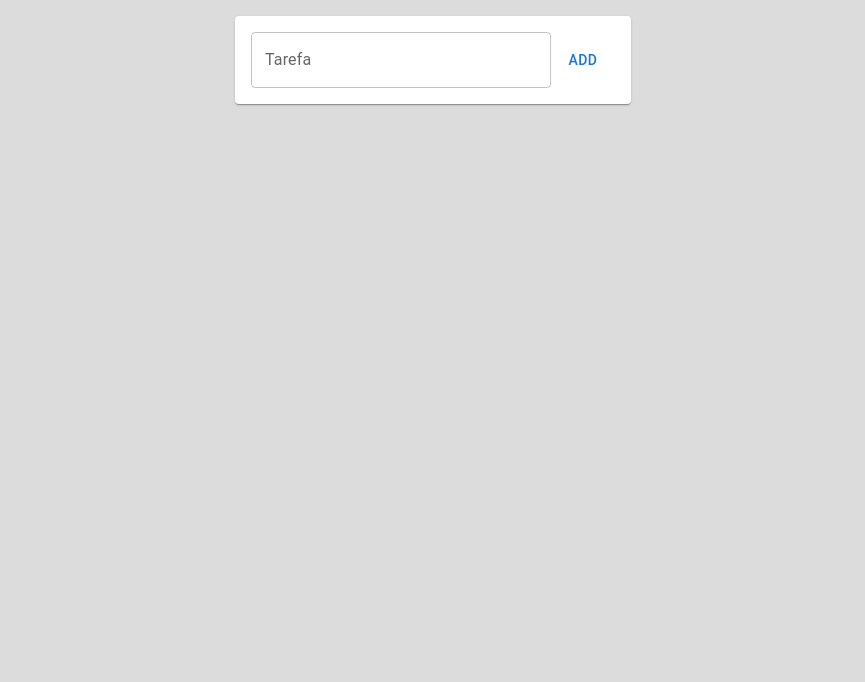
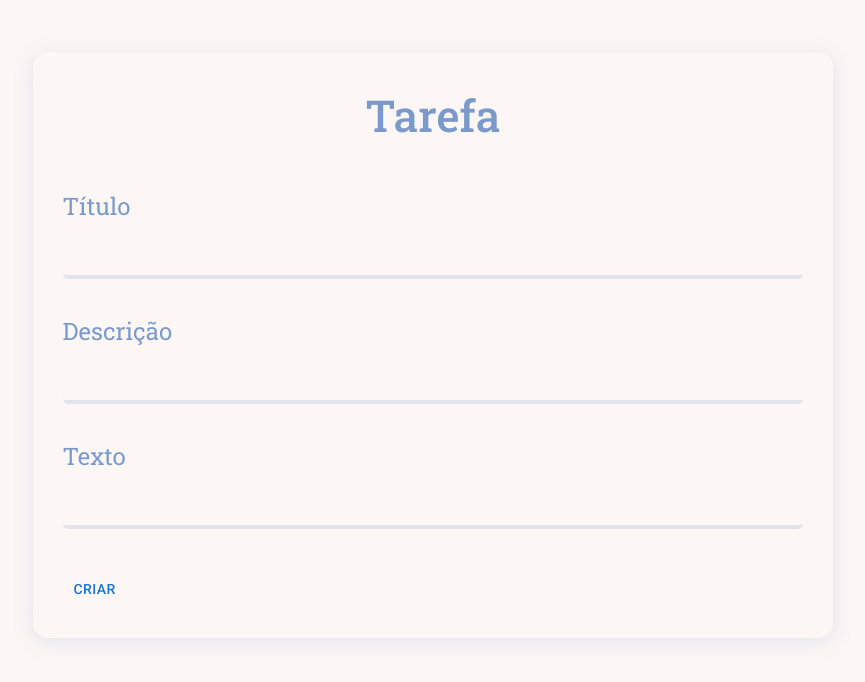
Before and after one commit to leorufinx/TodoList-TypeScript-React, a React (Create React App) app in the folder todo-list/: page / in a window 1280 px wide. Shown: the top 682 px of the page, without its empty margins (207-1072 px from the left). Built offline with nearby package versions, Linux system fonts and the light colour scheme.

Commit message:
Novos estilos e sass

```diff
--- a/todo-list/package.json
+++ b/todo-list/package.json
@@ -13,6 +13,7 @@
     "react": "^17.0.2",
     "react-dom": "^17.0.2",
     "react-scripts": "5.0.0",
+    "sass": "^1.69.5",
     "web-vitals": "^2.1.3"
   },
   "scripts": {
--- a/todo-list/src/App.css
+++ b/todo-list/src/App.css
@@ -1,3 +1,3 @@
 body{
-  background-color: gainsboro;
+   background-color: red;
 }
--- a/todo-list/src/App.js
+++ b/todo-list/src/App.js
@@ -1,4 +1,4 @@
-import "./App.css";
+import "./styles/App.scss";
 import Home from "./pages/Home";
 
 function App() {
--- a/todo-list/src/components/Form.jsx
+++ b/todo-list/src/components/Form.jsx
@@ -13,19 +13,23 @@ export default function Form({ addTodo }) {
    };
 
    return (
-    <Paper style={{ padding: "1em" }}>
-      <div style={{ display: "flex", justifyContent: "center" }}>
-        <TextField
-          id="outlined-basic"
-          label="Tarefa"
-          variant="outlined"
-          onChange={(e) => setText(e.target.value)}
-          fullWidth
-        />
+      <div className="form">
+         <div className="h1">Tarefa</div>
+         <div style={{ display: "inline-block", justifyContent: "center" }}>
+
+            <label htmlFor="titulo" className="lbl">Título</label>
+            <input id="titulo" type="text" className="formInput" />
+
+            <label htmlFor="descricao" className="lbl">Descrição</label>
+            <input id="descricao" type="text" className="formInput" />
+
+            <label htmlFor="texto" className="lbl">Texto</label>
+            <input id="texto" type="text" className="formInput" />
+
             <Button variant="text" onClick={() => todoCreate(text)}>
-          Add
+               Criar
             </Button>
          </div>
-    </Paper>
+      </div>
    );
 }
--- a/todo-list/src/pages/Home.jsx
+++ b/todo-list/src/pages/Home.jsx
@@ -30,7 +30,7 @@ export default function Home() {
    };
 
    return (
-    <Container maxWidth="xs" style={{ marginTop: "1em" }}>
+      <Container maxWidth="90%" style={{ marginTop: "1em" }}>
          <Form addTodo={addTodo} />
          <List sx={{ marginTop: "1em" }}>
             {todos.map((todo) => (
--- /dev/null
+++ b/todo-list/src/styles/App.scss
@@ -0,0 +1,287 @@
+@import "fonts";
+@import "anims";
+
+:root {
+   --main: #7b9acc;
+   --main-hover: #77abff;
+   --bg: #FCF6F5;
+   --h1: #7b9acc;
+   --h2: #666666;
+   --shadow: #7b9acc33;
+}
+
+@media (prefers-color-scheme: dark) {
+   html {
+      color-scheme: dark;
+   }
+
+   :root {
+      --main: #59afe9;
+      --main-hover: #7798f2;
+      --bg: #373737;
+      --h1: #59afe9;
+      --h2: #c9beff;
+      --shadow: #00000011;
+   }
+}
+
+* {
+   box-sizing: border-box;
+   padding: 0;
+   margin: 0;
+}
+
+*:focus {
+   outline: none;
+}
+
+html,
+body {
+   max-width: 100vw;
+}
+
+body {
+   background-color: var(--bg);
+}
+
+.link {
+   animation: var(--float);
+   color: inherit;
+   text-decoration: none;
+   font-size: 30px;
+}
+
+:disabled,
+:disabled:hover {
+   background-color: var(--h2) !important;
+   color: var(--shadow) !important;
+   cursor: not-allowed;
+}
+
+::-webkit-scrollbar {
+   width: 10px;
+}
+
+::-webkit-scrollbar-track {
+   background: var(--shadow);
+}
+
+::-webkit-scrollbar-thumb {
+   background: var(--h2);
+}
+
+.form {
+   transition: .1s ease-out;
+   border-radius: 15px;
+   padding: 30px;
+   box-shadow: 0px 4px 20px 0px var(--shadow);
+   background-color: var(--bg);
+   width: 65%;
+   margin-left: auto;
+   margin-right: auto;
+   margin-top: 52px;
+   margin-bottom: 52px;
+}
+
+.center {
+   text-align: center;
+}
+
+.centered {
+   position: absolute;
+   top: 50%;
+   left: 50%;
+   transform: translate(-50%, -50%);
+}
+
+.flexRow {
+   display: flex;
+   flex-direction: row;
+}
+
+.lbl {
+   font-family: var(--fontTitle);
+   font-size: 24px;
+   font-weight: 400;
+   text-align: center;
+   line-height: 20px;
+   color: var(--h1);
+   transition: .1s ease-out;
+}
+
+// ---------------------------------------------------------------- BUTTON
+
+.btn {
+   border: none;
+   cursor: pointer;
+   border-radius: 15px;
+   background-color: var(--main);
+   color: var(--bg);
+   font-family: var(--fontTitle);
+   font-size: 22px;
+   font-weight: 500;
+   padding: 5px 15px 5px 15px;
+   margin: 5px;
+   box-shadow: 0 3px var(--shadow);
+   transition: .1s ease-out;
+   text-decoration: none;
+}
+
+.btn:hover,
+.btn:active {
+   background-color: var(--main-hover);
+}
+
+.btn:active {
+   box-shadow: 0 1px var(--shadow);
+   transform: translateY(2px);
+   transition: 0s;
+}
+
+.tooltiptext {
+   max-width: 25%;
+   visibility: hidden;
+   opacity: 0;
+   position: absolute;
+   margin-left: -256px;
+   margin-top: -80px;
+   z-index: 3;
+   background-color: var(--tooltip);
+   color: var(--bg);
+   text-align: center;
+   font-family: 'Roboto', sans-serif;
+   font-size: 16px;
+   font-weight: 500;
+   border-radius: 15px;
+   padding: 15px;
+   transition: 0.1s ease-out;
+   line-height: 20px;
+}
+
+.tooltip:hover+.tooltiptext {
+   animation: var(--float);
+   visibility: visible;
+   opacity: 1;
+}
+
+.h1 {
+   font-family: var(--fontTitle);
+   font-size: 44px;
+   font-weight: 500;
+   text-align: center;
+   color: var(--h1);
+   margin: 4px 4px 52px 4px;
+}
+
+.h2 {
+   font-family: var(--fontText);
+   font-size: 16px;
+   font-weight: 300;
+   text-align: justify;
+   line-height: 28px;
+   color: var(--h2);
+}
+
+// ---------------------------------------------------------------- INPUT
+
+.formInput {
+   border: none;
+   border-bottom: 4px solid var(--shadow);
+   font-family: var(--fontText);
+   font-size: 20px;
+   font-weight: 300;
+   transition: .1s ease-out;
+   padding: 10px;
+   border-radius: 5px;
+   color: var(--h2);
+   width: 100%;
+   height: 3rem;
+   margin-top: 12px;
+   margin-bottom: 42px;
+   background-color: var(--bg);
+}
+
+.formInput:hover,
+.formInput:focus {
+   background-color: var(--shadow);
+}
+
+// ---------------------------------------------------------------- MODAL
+
+.modal {
+   display: none;
+   position: fixed;
+   top: 0;
+   left: 0;
+   width: 100%;
+   height: 100%;
+   background-color: rgba(0, 0, 0, 0.7);
+   backdrop-filter: blur(3px);
+   z-index: 999;
+   background-color: red;
+}
+
+.modal-content {
+   position: absolute;
+   top: 48%;
+   left: 50%;
+   background-color: var(--bg);
+   padding: 40px;
+   border-radius: 15px;
+   box-shadow: 0px 4px 20px 0px var(--shadow);
+   animation: var(--appear);
+}
+
+.icon {
+   width: 32px;
+   height: 32px;
+   border-radius: 100%;
+   padding: 4px;
+   margin: 4px;
+   transition: .1s ease-out;
+}
+
+.sticky {
+   position: sticky;
+   top: 5px;
+   width: fit-content;
+
+}
+
+.footer {
+   @extend .h2;
+   background-color: var(--shadow);
+   text-align: center;
+   padding: 24px;
+}
+
+.link {
+   color: var(--main);
+   text-decoration: none;
+   font-weight: bolder;
+   font-family: var(--fontTitle);
+}
+
+.link:hover {
+   text-decoration: underline;
+}
+
+.row {
+   display: flex;
+}
+
+.column {
+   padding: 8px;
+   margin: 8px;
+   flex: auto;
+}
+
+@media (max-width: 1100px) {
+   .row {
+      display: inline;
+   }
+
+   .column {
+      width: 100%;
+   }
+}
--- /dev/null
+++ b/todo-list/src/styles/anims.scss
@@ -0,0 +1,28 @@
+:root {
+    --appear: appear .3s cubic-bezier(0.15, 0.75, 0.55, 1.25) forwards;
+    --wobble: wobble 1s ease 0s infinite;
+}
+
+@keyframes appear {
+
+    0% {
+        transform: translate(-50%, 100%);
+    }
+
+    100% {
+        transform: translate(-50%, -50%);
+    }
+}
+
+@keyframes wobble {
+
+    0%,
+    49%,
+    100% {
+        opacity: 1;
+    }
+
+    50% {
+        opacity: 0;
+    }
+}
--- /dev/null
+++ b/todo-list/src/styles/fonts.scss
@@ -0,0 +1,7 @@
+@import url('https://fonts.googleapis.com/css2?family=Roboto+Slab:wght@100;200;300;400;500;600;700;800;900&display=swap');
+@import url('https://fonts.googleapis.com/css2?family=Roboto:ital,wght@0,100;0,300;0,400;0,500;0,700;0,900;1,100;1,300;1,400;1,500;1,700;1,900&display=swap');
+
+:root {
+    --fontTitle: "Roboto Slab";
+    --fontText: "Roboto";
+}
```
Also changed, not shown: 1 other file (tests, documents, lock files or other folders). Lines whose indentation alone changed are shown as unchanged.
